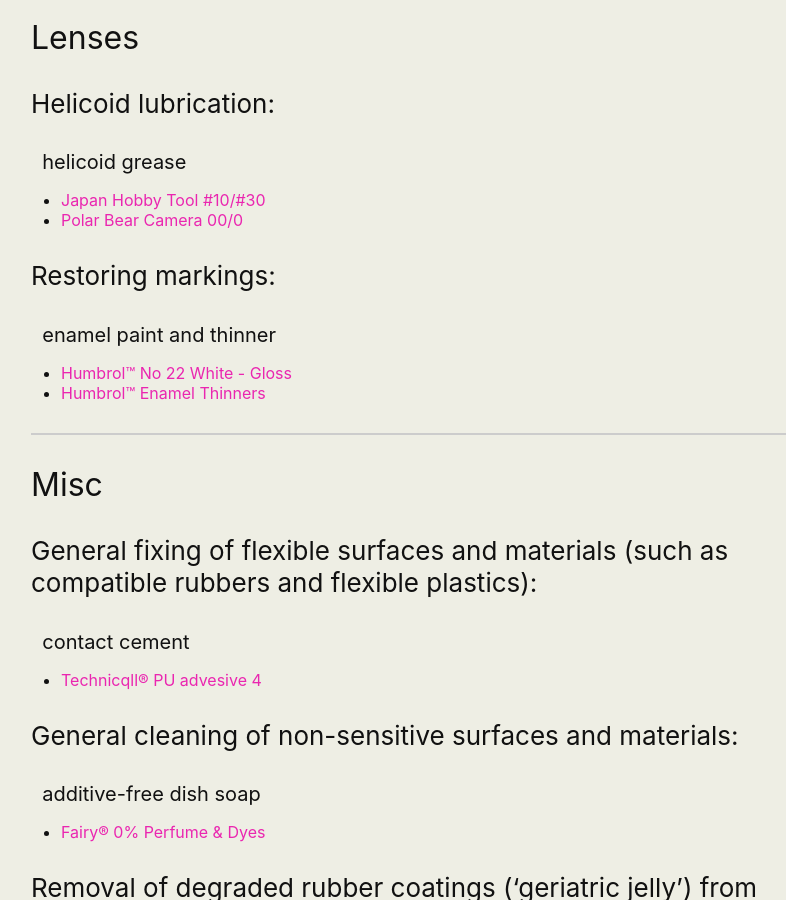
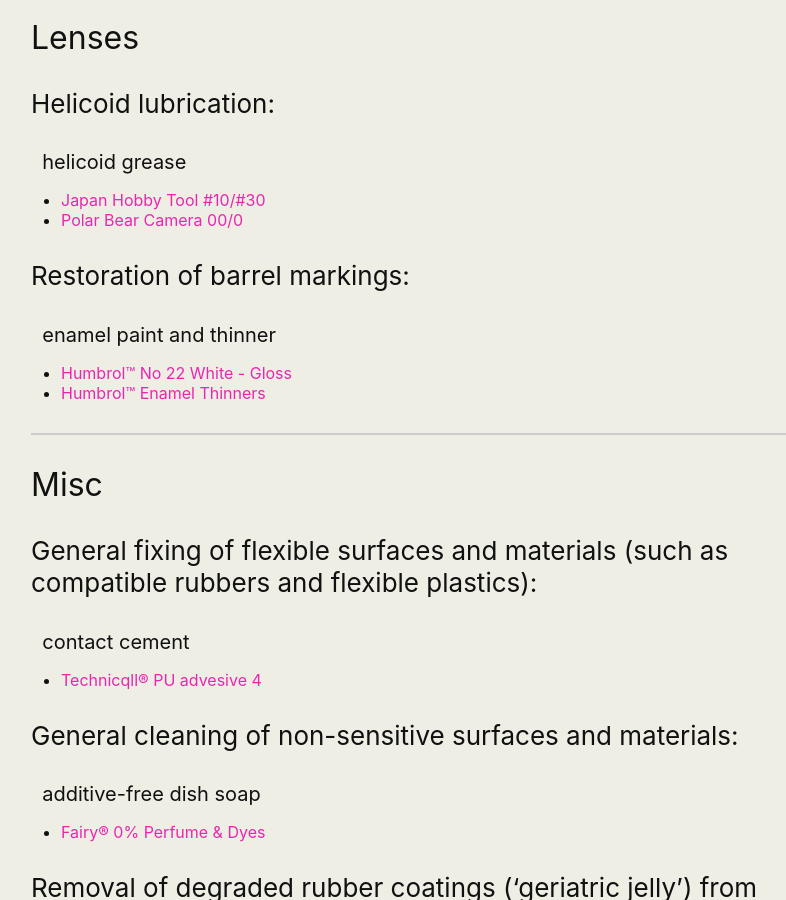
Before and after one commit to martbetz/martbetz.github.io, a Jekyll site: the page built from servicing-and-repair-resources.html, in a window 1280 px wide and 900 px high, scrolled down 1028 px. Shown: the whole window, without its empty margins (219-1005 px from the left). Built offline with Jekyll 4.4.1, drawn with Linux system fonts in a browser that asks for light colours.

Commit message:
Update servicing-and-repair-resources.html

```diff
--- a/servicing-and-repair-resources.html
+++ b/servicing-and-repair-resources.html
@@ -50,7 +50,7 @@
 <li><a href="https://japanhobbytool.com/products/hg">Japan Hobby Tool #10/#30</a></li>
 <li><a href="https://polarbearcamera.com/products/helicoid-lube-damper-grease-for-lenses">Polar Bear Camera 00/0</a></li>
 </ul>
-<h3>Restoring markings:</h3>
+<h3>Restoration of barrel markings:</h3>
 <h4>&nbsp;&nbsp;enamel paint and thinner</h4>
 <ul>
 <li><a href="https://uk.humbrol.com/search?resultType=product&langPath=humbrol-uk&category=all_products&sub_category=combined&q=white%2022&sort_by=0&page=1">Humbrol™ No 22 White - Gloss</a></li>
```
